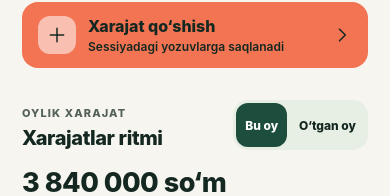
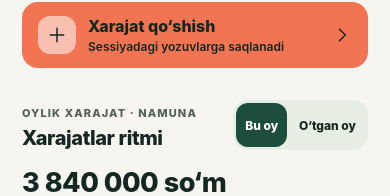
Before and after one commit to abdulazizganiyev255-ship-it/hisobchi-ai-mobile, a React Native app: screen / in a window 390 px wide. Shown: the part 511-707 px from the top of the page. Built offline with nearby package versions, Linux system fonts and the light colour scheme.

Commit message:
fix(home): label monthly illustrative chart as NAMUNA above the fold

```diff
--- a/src/screens/LivingLedgerDashboardScreen.tsx
+++ b/src/screens/LivingLedgerDashboardScreen.tsx
@@ -147,7 +147,7 @@ export function LivingLedgerDashboardScreen({
 
         <View style={styles.sectionHeader}>
           <View style={styles.sectionHeadCopy}>
-            <Text style={styles.sectionOverline}>OYLIK XARAJAT</Text>
+            <Text style={styles.sectionOverline}>OYLIK XARAJAT · NAMUNA</Text>
             <Text style={styles.sectionTitle}>Xarajatlar ritmi</Text>
           </View>
           <View style={styles.periodSelector} accessibilityRole="radiogroup">
```
